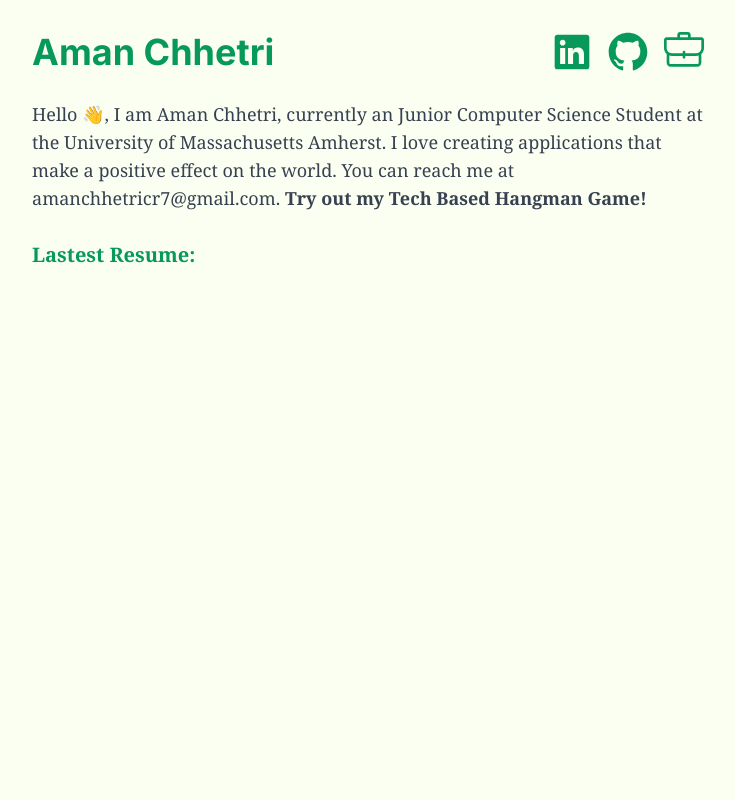
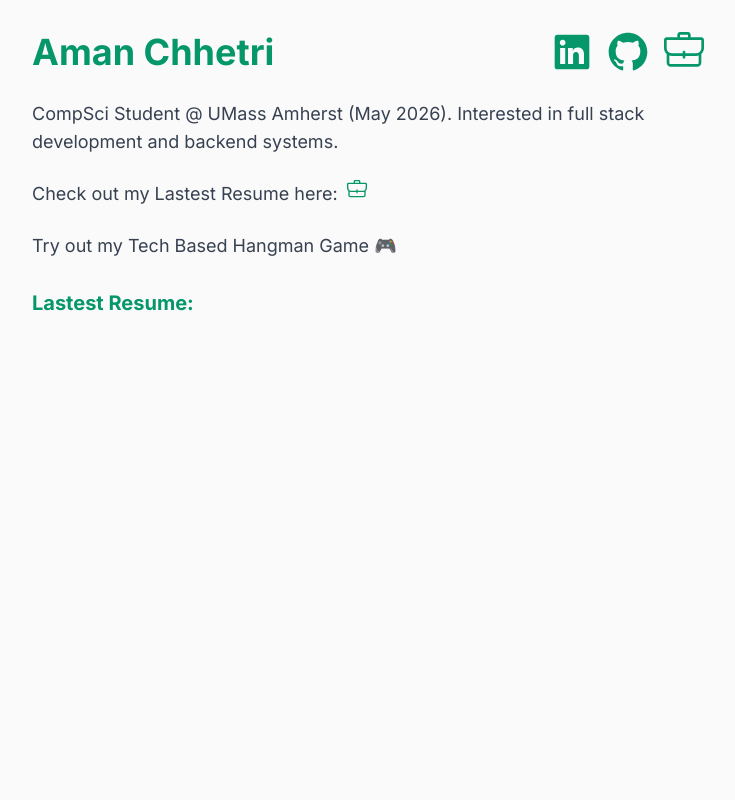
Before and after one commit to Amandinh0/aman-ctri.tech, a Next.js app: page /resume in a window 1280 px wide. Shown: the top 800 px of the page, without its empty margins (272-1007 px from the left). Built offline with nearby package versions, Linux system fonts and the light colour scheme.

Commit message:
removed fonts

```diff
--- a/src/app/components/AboutMe.tsx
+++ b/src/app/components/AboutMe.tsx
@@ -1,33 +1,25 @@
-import { BackpackIcon, StarIcon, TriangleRightIcon } from "@radix-ui/react-icons";
+import { TriangleRightIcon } from "@radix-ui/react-icons";
 
 export default function AboutMe() {
   return (
     <div className="flex flex-col items-start">
-      <h3 className="custom-text text-3xl font-bold font-serif">About me</h3>
-      <ul className="font-serif text-lg ml-6">
-        <li className="flex items-start ">
-          <TriangleRightIcon className="mr-2 h-6 w-6 flex-shrink-0 pt-2"/>
-          Past summer I interned  as a Software Engineer at Chewy. I worked on Team Canada 🇨🇦 where I helped deploy two essential services to production.
-        </li>
-        <li className="flex items-start ">
-          <TriangleRightIcon className="mr-2 h-6 w-6 flex-shrink-0 pt-2"/>
-           During my time at UMass, I work as a Software Engineer at the student run organization called Build UMass.
+      <h3 className="custom-text text-3xl font-bold">About me</h3>
+      <ul className="text-lg ml-6 space-y-2">
+        <li className="flex items-start">
+          <TriangleRightIcon className="mr-2 h-5 w-5 flex-shrink-0 pt-1" />
+          SWE intern at Chewy, working in production codebases.
         </li>
         <li className="flex items-start">
-          <TriangleRightIcon className="mr-2 h-5 w-5 flex-shrink-0 pt-1"/>
-          Some classes that I have loved 📚: Computer Systems Programming, Operating Systems, Statistics and Probability, Algorithm Analysis,
-          Discrete Math, and Data Structures in C.
+          <TriangleRightIcon className="mr-2 h-5 w-5 flex-shrink-0 pt-1" />
+          Software Engineer at the student run organization - Build UMass.
         </li>
         <li className="flex items-start">
-          <TriangleRightIcon className="mr-2 h-5 w-5 flex-shrink-0 pt-1"/>
-          I love playing soccer ⚽️, guitar 🎸 and reading occasionally. Big Liverpool fan.
+          <TriangleRightIcon className="mr-2 h-5 w-5 flex-shrink-0 pt-1" />
+          Some classes that I have loved 📚: Computer Systems Programming, Operating Systems, Statistics and Probability, Algorithm Analysis, Discrete Math, and Data Structures in C.
         </li>
         <li className="flex items-start">
-          <TriangleRightIcon className="mr-2 h-5 w-5 flex-shrink-0 pt-1"/>
-          Check out my resume to learn more in depth about my experiences.{" "}
-          <a href="/resume" rel="noopener noreferrer" className="inline-flex items-center ml-1">
-            <BackpackIcon className='custom-text h-5 w-5 hover:scale-110 transition-transform'/>
-          </a>
+          <TriangleRightIcon className="mr-2 h-5 w-5 flex-shrink-0 pt-1" />
+          I love playing soccer ⚽️, guitar 🎸 and reading occasionally. Big Liverpool fan.
         </li>
       </ul>
     </div>
--- a/src/app/components/BlogList.tsx
+++ b/src/app/components/BlogList.tsx
@@ -16,7 +16,7 @@ const BlogList: React.FC = () => {
 
     return (
         <div className='flex flex-col sm:w-full w-[95%] mx-auto'>
-            <h2 className='text-3xl font-bold font-serif mb-2 custom-text'>Projects/Publications:</h2>
+            <h2 className='text-3xl font-bold mb-2 custom-text'>Projects/Publications:</h2>
             {blogMetadata.map((blog, blogIndex) => {
                 return(
                     <div className='postCard mb-1 hover:scale-[1.02] transition-transform hover:bg-gray-100 rounded-lg p-1' key={blog.slug}>
--- a/src/app/components/BlogPost.tsx
+++ b/src/app/components/BlogPost.tsx
@@ -17,10 +17,10 @@ const BlogPost: React.FC<BlogPostProps> = (props) => {
     <Link href={`/blog/${blog.slug}`}>
         <div className='post'>
             <div className='flex flex-row justify-between'>
-            <h3 className='text-l font-bold font-serif custom-text'>{blog.title}</h3>
-            <h3 className='text-m font-bold font-serif'>{blog.date}</h3>
+            <h3 className='text-l font-bold custom-text'>{blog.title}</h3>
+            <h3 className='text-m font-bold'>{blog.date}</h3>
             </div>
-            <h3 className='text-m font-serif'>{blog.description}</h3>
+            <h3 className='text-m'>{blog.description}</h3>
         </div>
     </Link>
   );
--- a/src/app/components/Header.tsx
+++ b/src/app/components/Header.tsx
@@ -1,17 +1,25 @@
+import { BackpackIcon } from "@radix-ui/react-icons";
 import HangmanContainer from "./Hangman/HangmanContainer";
+import Resume from "./Resume";
 
 const Header: React.FC = () => {
     return(
         <>
         <div className="flex flex-col sm:w-full w-[95%] mx-auto">
-            <h1 className="text-lg font-serif">
-                Hello 👋, I am Aman Chhetri, currently an Junior Computer Science Student at the University of Massachusetts Amherst.
-                I love creating applications that make a positive effect on the world. You can reach me at amanchhetricr7@gmail.com. <strong>Try out my Tech Based Hangman Game!</strong>
+            <h1 className="text-lg">
+                CompSci Student @ UMass Amherst (May 2026). Interested in full stack development and backend systems.
+                <br/>
+            </h1>
+            <h1 className="text-lg">
+                Check out my Lastest Resume here:{" "}
+          <a href="/resume" rel="noopener noreferrer" className="inline-flex items-center ml-1">
+            <BackpackIcon className='custom-text h-5 w-5 hover:scale-110 transition-transform'/>
+          </a>
+            </h1>
 
+            <h1 className="text-lg">
+                Try out my Tech Based Hangman Game 🎮
             </h1>
-            {/* <div className="flex flex-col items-center gap-2">
-                <HangmanContainer />
-            </div> */}
         </div>
         </>
     )
--- a/src/app/components/Resume.tsx
+++ b/src/app/components/Resume.tsx
@@ -3,7 +3,7 @@ import React from 'react';
 const Resume = () => {
   return (
     <>
-    <h2 className='custom-text text-xl font-bold font-serif'>Lastest Resume:</h2>
+    <h2 className='custom-text text-xl font-bold'>Lastest Resume:</h2>
     <div className="pdf-container">
       <iframe
         src="/Aman_Chhetri_Resume.pdf" // Update with the path to your PDF
--- a/src/app/globals.css
+++ b/src/app/globals.css
@@ -4,14 +4,12 @@
 
 :root {
   --foreground-rgb: 55, 65, 81;      /* Dark grayish-blue for foreground */
-  --background-start-rgb: 245, 236, 205;
-  --background-end-rgb: 255, 255, 255;    /* White for background end */
 }
 
 
 body {
   color: rgb(var(--foreground-rgb));
-  background: #FBFFF1;
+  background: #fafafa;
   display: flex;
   flex-direction: column;
   height: 100%;
@@ -24,13 +22,12 @@ body {
 } */
 
 .custom-text {
-  color: #07995a;
+  color: #059669;
 }
 
-.blog-titles{
-  color: #07995a;
+.blog-titles {
+  color: #059669;
   font-weight: bold;
-
 }
 
 
@@ -39,17 +36,17 @@ body {
   display: flex;
   flex-direction: column;
   gap: 14px;
-  padding: 14px;
-  box-shadow: 0 1px 3px 0 rgb(0 0 0 / 0.1), 0 1px 2px -1px rgb(0 0 0 / 0.1);
+  box-shadow: 0 1px 3px 0 rgb(0 0 0 / 0.08), 0 1px 2px -1px rgb(0 0 0 / 0.08);
   border-radius: 14px;
   height: 100%;
-  border: 1px solid transparent;
+  border: 1px solid rgba(0, 0, 0, 0.06);
   transition-duration: 200ms;
+  background: white;
 }
 
-/* styles.css */
+/* Typography */
 h1 {
-  @apply text-2xl; /* Only if you want to apply a specific Tailwind size */
+  @apply text-2xl;
 }
 
 h2 {
@@ -57,18 +54,16 @@ h2 {
 }
 
 h3 {
-  @apply text-lg
+  @apply text-lg;
 }
 
 /* blockquote, dl, dd, h1, h2, h3, h4, h5, h6, hr, figure, p, pre {
   margin: initial;
 } */
 
-/* styles.css */
-ul{
-  list-style: initial; /* or use 'disc' for ul and 'decimal' for ol if preferred */
-  /* margin: initial; */
-  /* padding: initial; */
+/* Lists */
+ul {
+  list-style: initial;
   list-style-position: inside;
   list-style-type: none;
 }
@@ -77,8 +72,7 @@ ol {
   list-style: decimal;
   margin: initial;
   padding: initial;
-  list-style-position:inherit;
-
+  list-style-position: inherit;
 }
 
 /* global.css */
```
